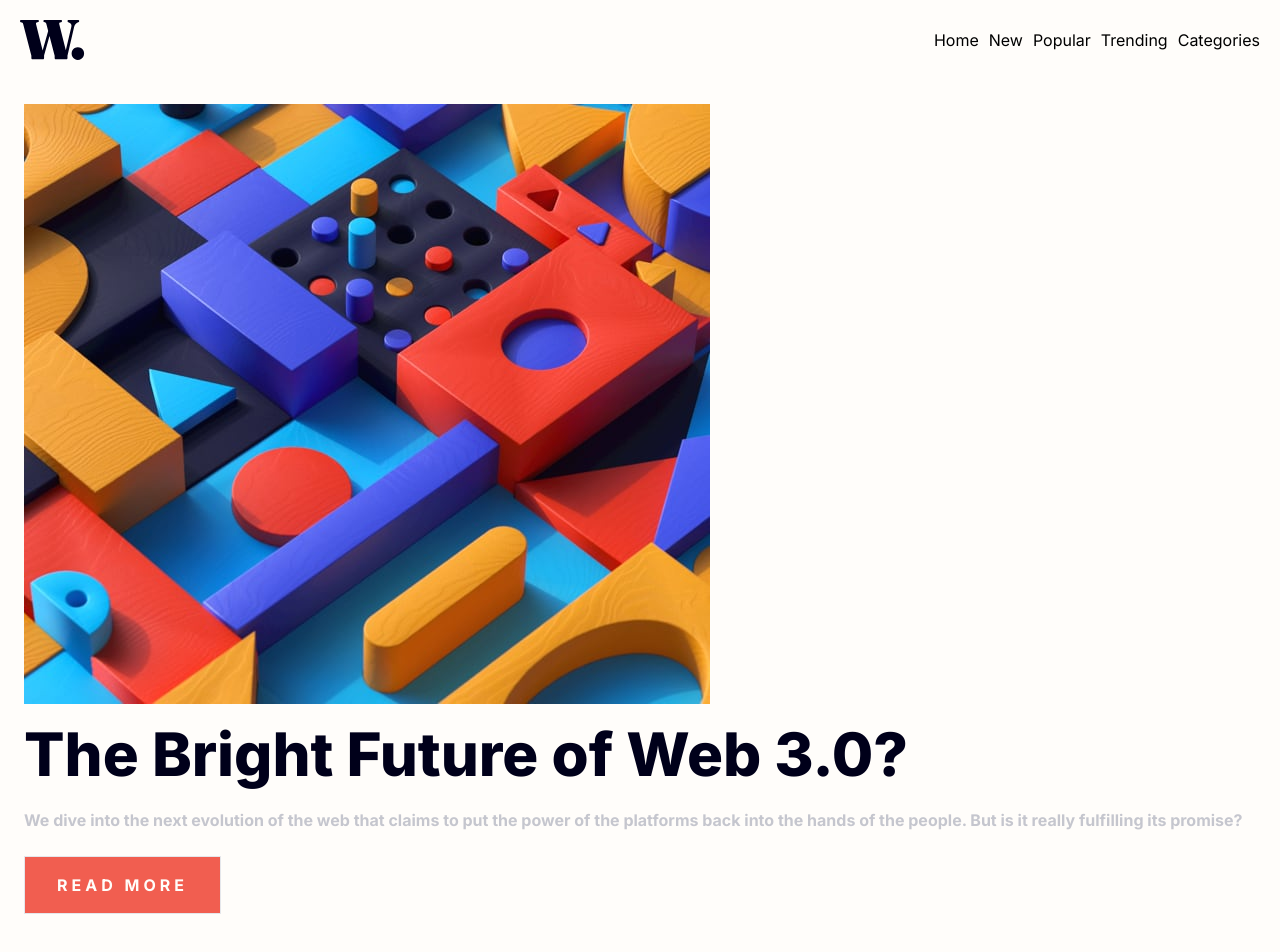
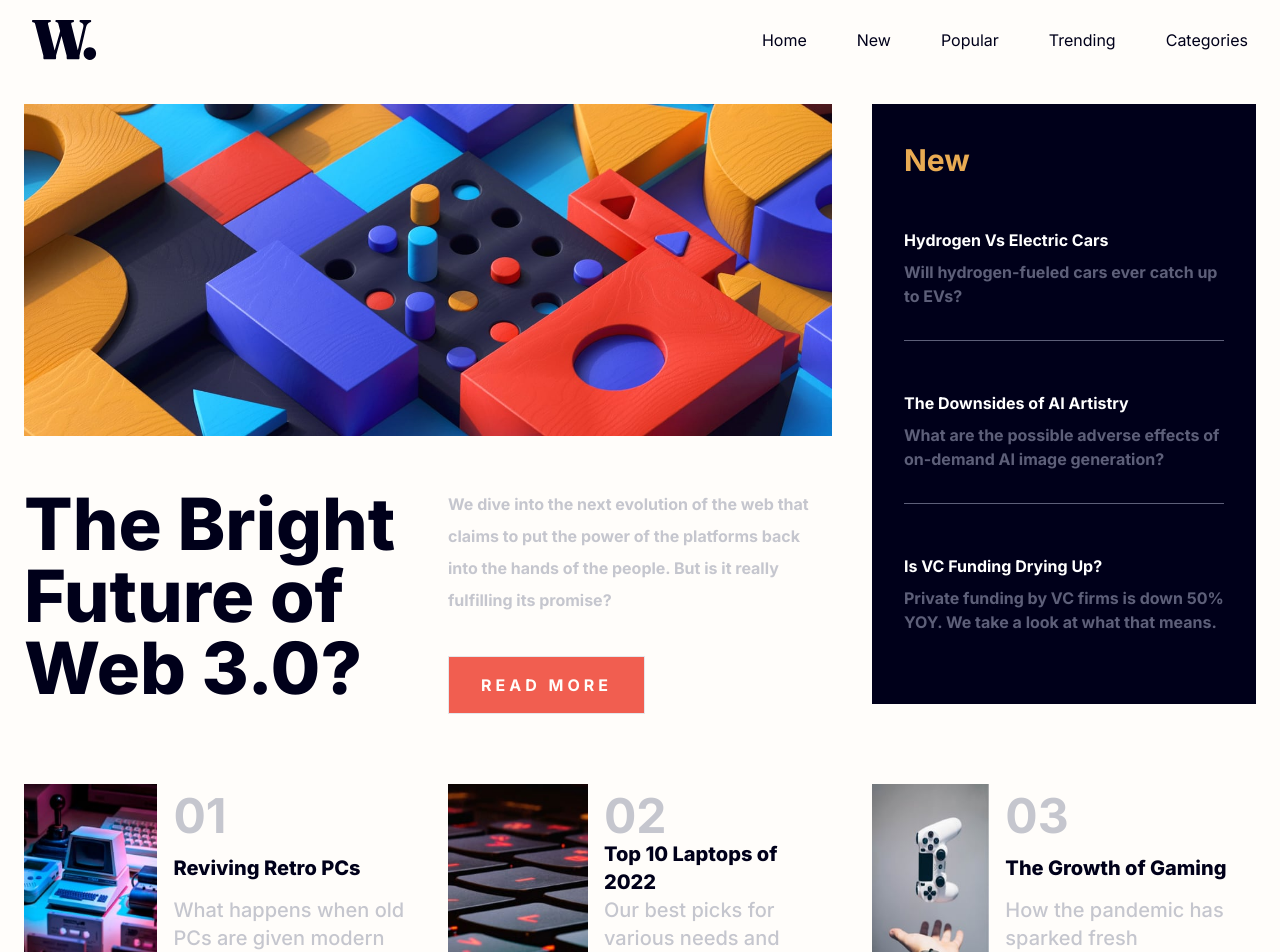
Before and after one commit to Prechyious/news-homepage, a React (Create React App) app: page / in a window 1280 px wide. Shown: the top 952 px of the page. Built offline with nearby package versions, Linux system fonts and the light colour scheme.

Commit message:
Finished desktop-view

```diff
--- a/src/components/Main.js
+++ b/src/components/Main.js
@@ -1,4 +1,5 @@
 import mainImg from "../assets/images/image-web-3-mobile.jpg";
+import mainImgDesktop from "../assets/images/image-web-3-desktop.jpg";
 import retroPc from "../assets/images/image-retro-pcs.jpg";
 import laptop from "../assets/images/image-top-laptops.jpg";
 import controller from "../assets/images/image-gaming-growth.jpg";
@@ -6,30 +7,39 @@ import controller from "../assets/images/image-gaming-growth.jpg";
 const Main = () => {
     return (
         <main className="p-6">
-            <div>
-                <div>
-                    <img src={mainImg} alt="web-3" />
+            <div className="lg:grid lg:grid-cols-3 lg:grid-rows-2 lg:grid-flow-col lg:gap-10 lg:h-[600px]">
+                <div className="lg:col-span-2">
+                    <img
+                        className="block md:hidden"
+                        src={mainImg}
+                        alt="web-3"
+                    />
+                    <img
+                        className="hidden md:block"
+                        src={mainImgDesktop}
+                        alt="web-3"
+                    />
                 </div>
 
-                <div className="mt-5 flex flex-col gap-5">
-                    <h1 className="font-extrabold text-very-dark-blue text-6xl">
+                <div className="mt-5 flex flex-col gap-5 lg:col-span-1 lg:mt-16">
+                    <h1 className="font-extrabold text-very-dark-blue text-5xl lg:text-7xl">
                         The Bright Future of Web 3.0?
                     </h1>
+                </div>
+                <div className="lg:mt-16">
                     <p className="font-bold text-grayish-blue leading-8">
                         We dive into the next evolution of the web that claims
                         to put the power of the platforms back into the hands of
                         the people. But is it really fulfilling its promise?
                     </p>
-                </div>
-
-                <div className="mt-5">
+                    <div className="mt-5 lg:mt-10">
                         <button className="border px-8 py-4 uppercase text-off-white bg-soft-red tracking-[4px] font-bold hover:bg-very-dark-blue transition-all duration-300 ease-in-out">
                             Read More
                         </button>
                     </div>
                 </div>
 
-            <div className="mt-10 py-5 px-8 bg-very-dark-blue flex flex-col">
+                <div className="mt-10 py-5 px-8 bg-very-dark-blue flex flex-col lg:row-span-full lg:mt-0 lg:justify-evenly lg:h-[600px]">
                     <h2 className="text-soft-orange font-bold text-3xl">New</h2>
                     <div className="border-b border-dark-grayish-blue py-8">
                         <h3 className="text-white font-bold mb-2">
@@ -44,8 +54,8 @@ const Main = () => {
                             The Downsides of AI Artistry
                         </h3>
                         <p className="text-dark-grayish-blue font-bold">
-                        What are the possible adverse effects of on-demand AI
-                        image generation?
+                            What are the possible adverse effects of on-demand
+                            AI image generation?
                         </p>
                     </div>
                     <div className="py-8">
@@ -53,29 +63,30 @@ const Main = () => {
                             Is VC Funding Drying Up?
                         </h3>
                         <p className="text-dark-grayish-blue font-bold ">
-                        Private funding by VC firms is down 50% YOY. We take a
-                        look at what that means.
+                            Private funding by VC firms is down 50% YOY. We take
+                            a look at what that means.
                         </p>
                     </div>
                 </div>
+            </div>
 
-            <div className="grid grid-rows-3 gap-10 md:grid-cols-3 mt-10">
+            <div className="grid grid-rows-3 gap-10 md:grid-cols-3 md:grid-rows-none mt-20">
                 <div className="grid grid-flow-col gap-4">
                     <div>
                         <img
-                            className="h-[140px] w-[100px]"
+                            className="h-[140px] w-[100px] lg:h-[180px] lg:w-[140px]"
                             src={retroPc}
                             alt=""
                         />
                     </div>
-                    <div className="flex flex-col justify-between">
-                        <h2 className="font-bold text-grayish-blue text-3xl">
+                    <div className="flex flex-col justify-between lg:py-2">
+                        <h2 className="font-bold text-grayish-blue text-3xl lg:text-5xl">
                             01
                         </h2>
-                        <h3 className="font-extrabold text-very-dark-blue">
+                        <h3 className="font-extrabold text-very-dark-blue lg:text-xl">
                             Reviving Retro PCs
                         </h3>
-                        <p className="text-grayish-blue text-[15px] font-medium">
+                        <p className="text-grayish-blue text-[15px] font-medium lg:text-xl">
                             What happens when old PCs are given modern upgrades?
                         </p>
                     </div>
@@ -83,19 +94,19 @@ const Main = () => {
                 <div className="grid grid-flow-col gap-4">
                     <div>
                         <img
-                            className="h-[140px] w-[100px]"
+                            className="h-[140px] w-[100px] lg:h-[180px] lg:w-[140px]"
                             src={laptop}
                             alt=""
                         />
                     </div>
-                    <div className="flex flex-col justify-between">
-                        <h2 className="font-bold text-grayish-blue text-3xl">
+                    <div className="flex flex-col justify-between lg:py-2">
+                        <h2 className="font-bold text-grayish-blue text-3xl lg:text-5xl">
                             02
                         </h2>
-                        <h3 className="font-extrabold text-very-dark-blue">
+                        <h3 className="font-extrabold text-very-dark-blue lg:text-xl">
                             Top 10 Laptops of 2022
                         </h3>
-                        <p className="text-grayish-blue text-[15px] font-medium">
+                        <p className="text-grayish-blue text-[15px] font-medium lg:text-xl">
                             Our best picks for various needs and budgets.
                         </p>
                     </div>
@@ -103,19 +114,19 @@ const Main = () => {
                 <div className="grid grid-flow-col gap-4">
                     <div>
                         <img
-                            className="h-[140px] w-[100px]"
+                            className="h-[140px] w-[100px] lg:h-[180px] lg:w-[140px]"
                             src={controller}
                             alt=""
                         />
                     </div>
-                    <div className="flex flex-col justify-between">
-                        <h2 className="font-bold text-grayish-blue text-3xl">
+                    <div className="flex flex-col justify-between lg:py-2">
+                        <h2 className="font-bold text-grayish-blue text-3xl lg:text-5xl">
                             03
                         </h2>
-                        <h3 className="font-extrabold text-very-dark-blue">
+                        <h3 className="font-extrabold text-very-dark-blue lg:text-xl">
                             The Growth of Gaming
                         </h3>
-                        <p className="text-grayish-blue text-[15px] font-medium">
+                        <p className="text-grayish-blue text-[15px] font-medium lg:text-xl">
                             How the pandemic has sparked fresh opportunities.
                         </p>
                     </div>
--- a/src/components/NavBar.js
+++ b/src/components/NavBar.js
@@ -11,31 +11,29 @@ const NavBar = () => {
     };
 
     return (
-        <nav className="flex items-center justify-between p-5">
+        <nav className="sticky top-0 bg-off-white left-0 flex items-center justify-between p-5 lg:px-8">
             <div>
-                <Link to="/home">
+                <Link to="/">
                     <img src={logo} alt="logo" />
                 </Link>
             </div>
-
-            <div className="hidden md:flex md:gap-[10px]">
-                <NavLink to="/home">Home</NavLink>
+            <div className="hidden lg:flex lg:gap-[50px] lg:text-very-dark-blue">
+                <NavLink to="/">Home</NavLink>
                 <NavLink to="/">New</NavLink>
                 <NavLink to="/">Popular</NavLink>
                 <NavLink to="/">Trending</NavLink>
                 <NavLink to="/">Categories</NavLink>
             </div>
-
             <div
-                className="cursor-pointer flex md:hidden"
+                className="cursor-pointer flex lg:hidden"
                 onClick={handleClick}
             >
                 <img src={hamburgerMenu} alt="hamburger-menu" />
             </div>
 
             <div
-                className={`absolute right-0 bg-white shadow-2xl top-0 w-[60vw] h-screen overflow-hidden transition-all duration-300 ease-in-out md:hidden
-            ${isOpen ? "right-0" : "right-[-100%]"}`}
+                className={`absolute right-0 bg-white shadow-[-100px_2px_2px_200px_#00000054] top-0 w-[60vw] h-screen overflow-hidden transition-all duration-300 ease-in-out lg:hidden
+            ${isOpen ? "right-0" : "right-[-120%]"}`}
             >
                 <img
                     className="cursor-pointer absolute top-5 right-5 h-[31px] w-8"
@@ -43,8 +41,8 @@ const NavBar = () => {
                     alt="hamburger-menu-close"
                     onClick={handleClick}
                 />
-                <div className="flex flex-col justify-center gap-[20px] mt-[20vh] p-5 font-normal text-lg text-dark-grayish-blue md:hidden">
-                    <NavLink to="/home" onClick={handleClick}>
+                <div className="flex flex-col justify-center gap-[20px] mt-[20vh] p-5 font-normal text-lg text-dark-grayish-blue lg:hidden">
+                    <NavLink to="/" onClick={handleClick}>
                         Home
                     </NavLink>
                     <NavLink to="/" onClick={handleClick}>
```
Lines whose indentation alone changed are shown as unchanged.
